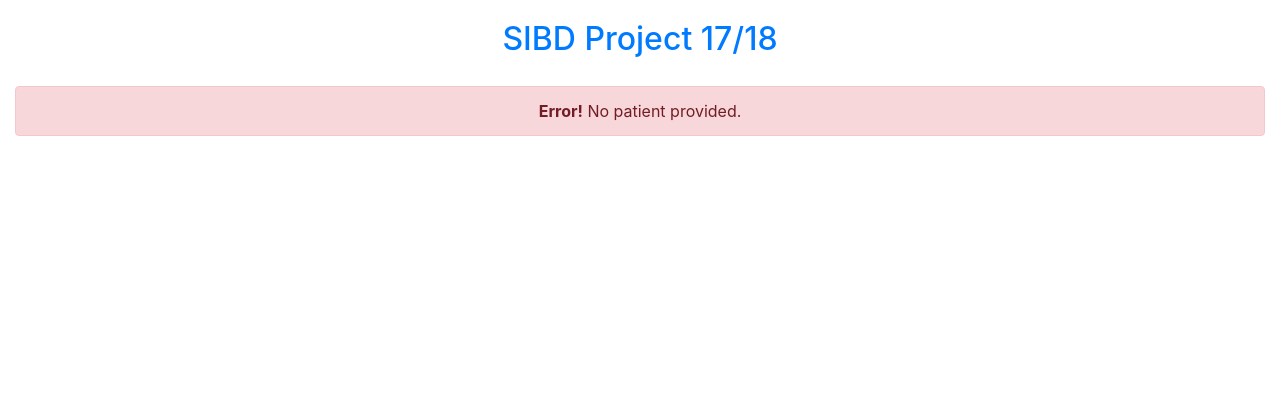
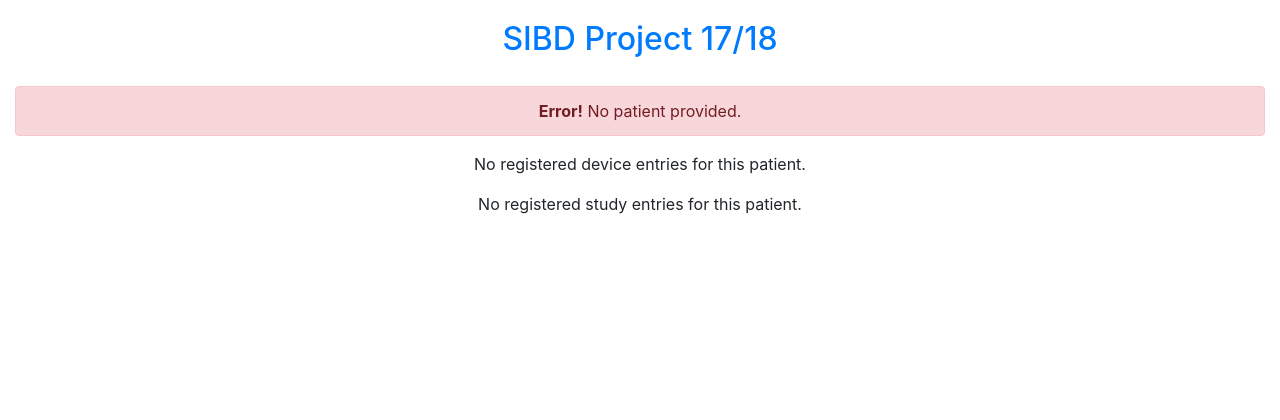
Before and after one commit to jsbruglie/sibd, a PHP site: page /patient.php in a window 1280 px wide. Shown: the top 420 px of the page. Run offline with PHP 8.4, Linux system fonts and the light colour scheme; some libraries are stand-ins or nearby versions.

Commit message:
add related studies to patient dashboard

```diff
--- a/delivery3/html/patient.php
+++ b/delivery3/html/patient.php
@@ -30,7 +30,9 @@
                 AND patient.number = ?
                 AND datediff(current_date(), cast(wears.end AS date)) <= 0", $id);
 
-        // Replace invisible form
+        if ($result){
+
+            // Replace invisible form button
             $replace_btn =
                 '<form action="swap.php" method="post">' .
                 '<input type="hidden" name="start" value="$start">' .
@@ -41,7 +43,7 @@
                 '<button type="submit" class="btn btn-block btn-primary btn-space">Replace</button>' .
                 '</form>';
 
-        // Replace invisible form
+            // Study invisible form button
             $study_btn =
                 '<form action="study.php" method="post">' .
                 '<input type="hidden" name="serialnum" value="$serialnum">' .
@@ -50,15 +52,14 @@
                 '</form>';
 
             // Actions column
-        $action = '<div class="row"><div class="col">' . $replace_btn . '</div><div class="col">' . $study_btn . '</div></div>';
+            $device_action = '<div class="row"><div class="col">' . $replace_btn . '</div><div class="col">' . $study_btn . '</div></div>';
 
-        if ($result){
             $cur_dev_table = createTable($result,
                 [["Start", "start"],
                  ["Serial number", "serialnum"],
                  ["Manufacturer", "manufacturer"],
                  ["Product model", "model"],
-                 ["Actions", "_", $action]]
+                 ["Actions", "_", $device_action]]
             );
         }
 
@@ -81,6 +82,31 @@
             );
         }
         $no_entries = !isset($cur_dev_table) && !isset($old_dev_table);
+
+        // Query database in order to obtain existing studies
+        $result = query(
+            "SELECT date, description, study.doctor_id, serial_number, manufacturer
+            FROM study, request
+            WHERE request.patient_id = ?
+                AND request.number = study.request_number", $id);
+        if ($result){
+
+            // Add region invisible form button
+            $region_btn =
+                '<form action="" method="post">' .
+                '<button type="submit" class="btn btn-block btn-primary btn-space">Add region</button>' .
+                '</form>';
+
+            $studies_table = createTable($result,
+                [["Date", "date"],
+                 ["Description", "description"],
+                 ["Doctor ID", "doctor_id"],
+                 ["Serial Number","serial_number"],
+                 ["Manufacturer","manufacturer"],
+                 ["Action","_", $region_btn]]
+            );
+        }
+
     }
 
     // Render header
@@ -99,15 +125,21 @@
             <?php if (isset($cur_dev_table)): ?>
             <h4>Current device</h4>
             <?php echo $cur_dev_table ?>
+
+            <?php elseif (isset($old_dev_table)): ?>
+            <h4>Old devices</h4>
+            <?php echo $old_dev_table ?>
+
+            <?php else: ?>
+            <p>No registered device entries for this patient.</p>
             <?php endif ?>
 
-            <?php if (isset($old_dev_table)): ?>
-            <h4>Old devices</h4>
-            <?php echo $old_dev_table ?>
-            <?php endif ?>
+            <?php if (isset($studies_table)): ?>
+            <h4>Studies</h4>
+            <?php echo $studies_table ?>
 
-            <?php if (isset($no_entries) && $no_entries): ?>
-            <p>No registered device entries for this patient.</p>
+            <?php else: ?>
+            <p>No registered study entries for this patient.</p>
             <?php endif ?>
 
         </div>
--- a/delivery3/includes/functions.php
+++ b/delivery3/includes/functions.php
@@ -99,7 +99,7 @@
                 } else {
                     $entry = $row[$col[1]];
                 }
-                $table_html .= '<td class="col-md-1">' . $entry . "</td>\n";
+                $table_html .= '<td class="col-sm-2">' . $entry . "</td>\n";
             }
             $table_html .= "</tr>\n";
         }
```
Lines whose indentation alone changed are shown as unchanged.
